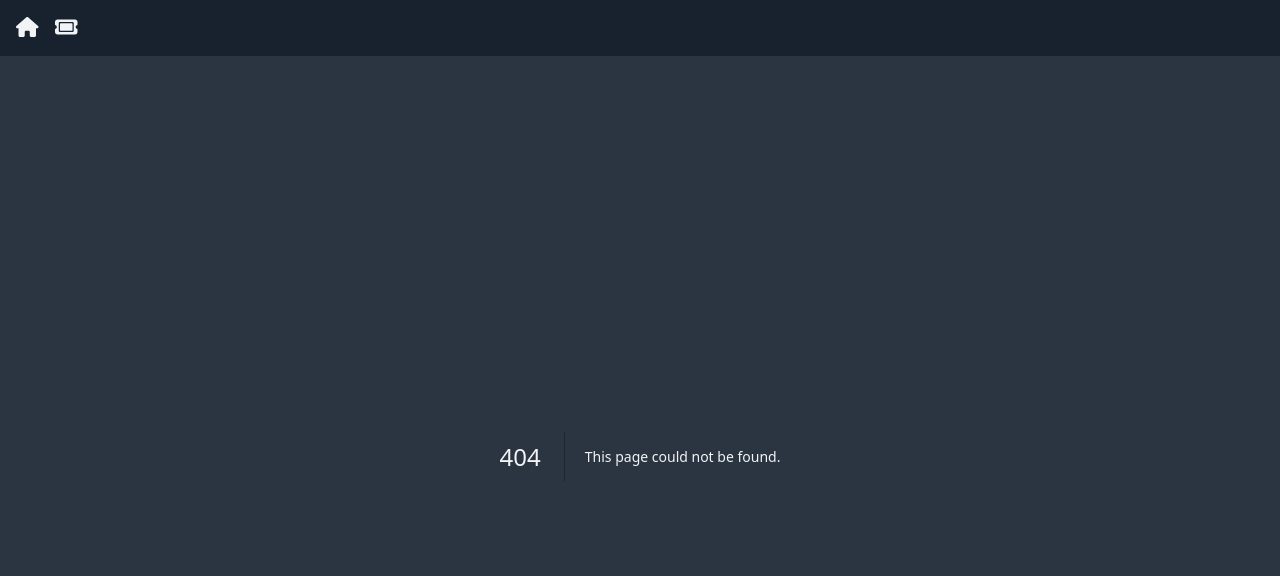
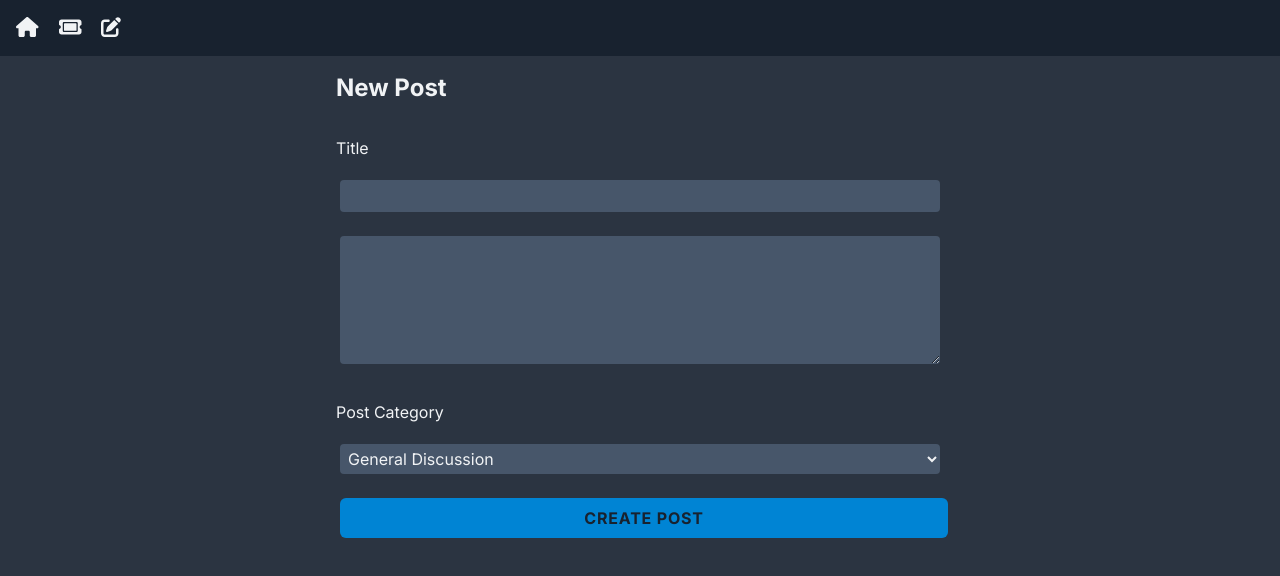
Before and after one commit to ej84/ithelpdesk, a Next.js app: page /Forum in a window 1280 px wide. Before the commit this address had no page. Shown: the top 576 px of the page. Built offline with nearby package versions, Linux system fonts and the light colour scheme.

Commit message:
Added & Updated UserPostForm for Forum.

```diff
--- a/app/(components)/Nav.jsx
+++ b/app/(components)/Nav.jsx
@@ -1,16 +1,23 @@
-import { faHome, faTicket } from "@fortawesome/free-solid-svg-icons";
+import {
+  faHome,
+  faTicket,
+  faPenToSquare,
+} from "@fortawesome/free-solid-svg-icons";
 import { FontAwesomeIcon } from "@fortawesome/react-fontawesome";
 import Link from "next/link";
 
 const Nav = () => {
   return (
     <nav className="flex justify-between bg-nav p-4">
-      <div className="flex items-center space-x-4">
+      <div className="flex items-center space-x-5">
         <Link href="/">
           <FontAwesomeIcon icon={faHome} className="icon" />
         </Link>
         <Link href="/TicketPage/new">
           <FontAwesomeIcon icon={faTicket} className="icon" />
+        </Link>
+        <Link href="/Forum">
+          <FontAwesomeIcon icon={faPenToSquare} className="icon" />
         </Link>
       </div>
     </nav>
--- /dev/null
+++ b/app/(components)/UserPostForm.jsx
@@ -0,0 +1,87 @@
+"use client";
+
+import { useRouter } from "next/navigation";
+import React, { useState } from "react";
+
+const UserPostForm = () => {
+  // Define router
+  const router = useRouter();
+  // Default UserPost Dataset
+  const startingUserPosttData = {
+    postTitle: "",
+    postBody: "",
+    postCategory: "General Discussion",
+  };
+
+  const [formData, setFormData] = useState(startingUserPosttData);
+  // Handles value changes with the user input
+  const handleChange = (e) => {
+    const value = e.target.value;
+    const name = e.target.name;
+    // Set [name]'s value as the user input value
+    setFormData((prevState) => ({
+      ...prevState,
+      [name]: value,
+    }));
+  };
+  // Handles user input data submission on click
+  const handleSubmit = async (e) => {
+    e.preventDefault();
+
+    const resp = await fetch("/api/UserPosts", {
+      method: "POST",
+      body: JSON.stringify({ formData }),
+      "Content-Type": "application/json",
+    });
+
+    if (!resp.ok) {
+      throw new Error("Failed to create post.");
+    }
+
+    router.refresh();
+    router.push("/Forum");
+  };
+
+  return (
+    <div className="flex justify-center">
+      <form
+        className="flex flex-col gap-4 w-1/2"
+        method="post"
+        onSubmit={handleSubmit}
+      >
+        <h3>New Post</h3>
+        <label>Title</label>
+        <input
+          id="postTitle"
+          name="postTitle"
+          type="text"
+          onChange={handleChange}
+          required={true}
+          value={formData.postTitle}
+        />
+        <textarea
+          id="postBody"
+          name="postBody"
+          onChange={handleChange}
+          required={true}
+          value={formData.postBody}
+          rows="5"
+        />
+        <label>Post Category</label>
+        <select
+          name="postCategory"
+          value={formData.postCategory}
+          onChange={handleChange}
+        >
+          <option value="General Discussion">General Discussion</option>
+          <option value="Question & Answer">Question & Answer</option>
+          <option value="Announcements">Announcements</option>
+          <option value="Others">Others</option>
+        </select>
+        <input type="submit" className="btn" value="Create Post" />
+      </form>
+    </div>
+  );
+};
+
+export default UserPostForm;
--- /dev/null
+++ b/app/(models)/UserPost.js
@@ -0,0 +1,21 @@
+import mongoose, { Schema } from "mongoose";
+
+mongoose.connect(process.env.MONGODB_URI);
+
+mongoose.Promise = global.Promise;
+
+const UserPostSchema = new Schema(
+  {
+    postTitle: String,
+    postBody: String,
+    postCategory: String,
+  },
+  {
+    timestamps: true,
+  }
+);
+
+const UserPost =
+  mongoose.models.UserPost || mongoose.model("UserPost", UserPostSchema);
+
+export default UserPost;
--- /dev/null
+++ b/app/Forum/page.jsx
@@ -0,0 +1,7 @@
+import UserPostForm from "../(components)/UserPostForm";
+
+const Forum = () => {
+  return <UserPostForm />;
+};
+
+export default Forum;
--- /dev/null
+++ b/app/api/UserPosts/route.js
@@ -0,0 +1,18 @@
+import UserPost from "@/app/(models)/UserPost";
+import { NextResponse } from "next/server";
+
+export async function POST(req) {
+  try {
+    const body = await req.json();
+    const userpostData = body.formData;
+
+    await UserPost.create(userpostData);
+
+    return NextResponse.json(
+      { message: "User Post Created." },
+      { status: 201 }
+    );
+  } catch (error) {
+    return NextResponse.json({ message: "Error", error }, { status: 500 });
+  }
+}
```
Also changed, not shown: app/globals.css (+9 -8 lines), app/api/UserPosts/[id]/route.js (added).
